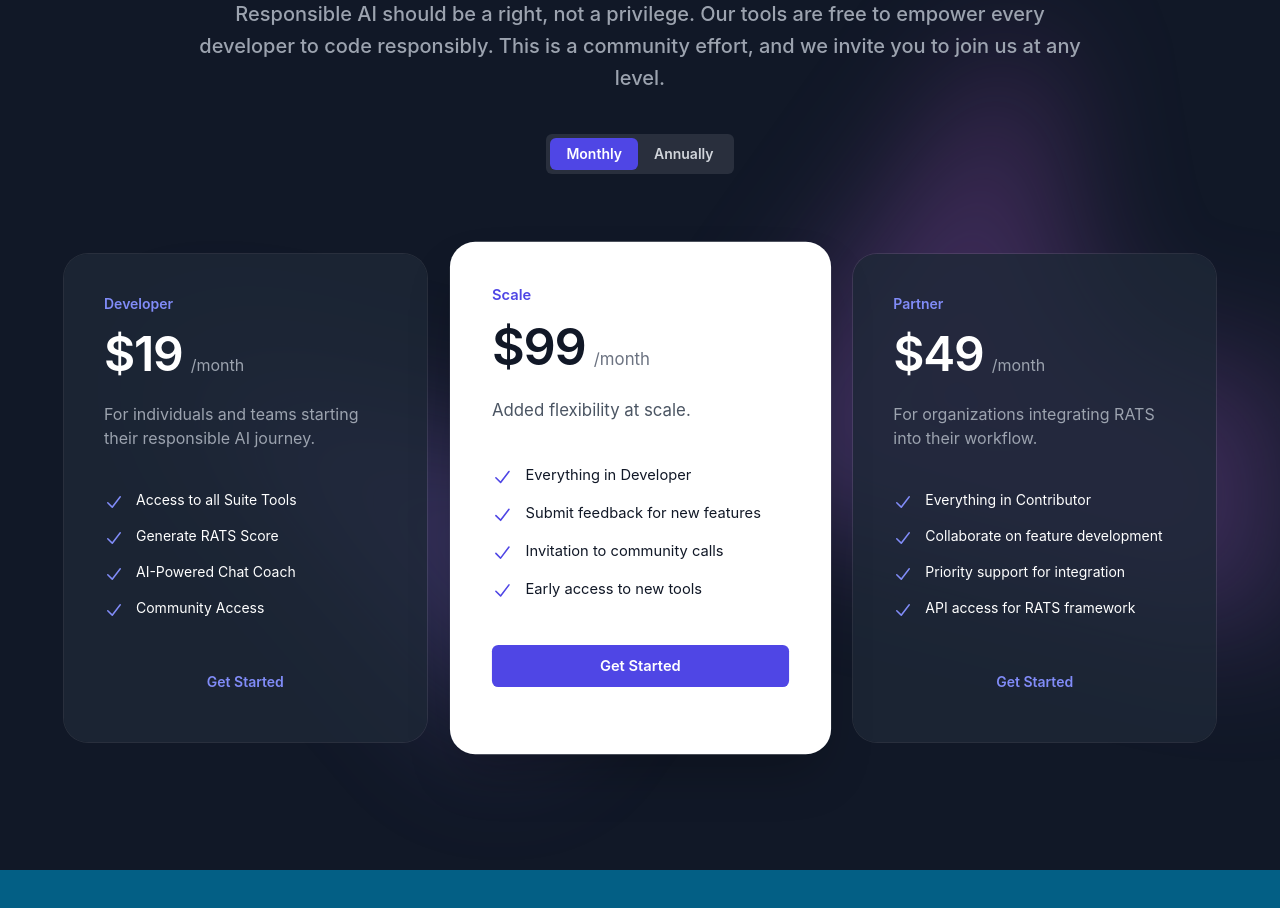
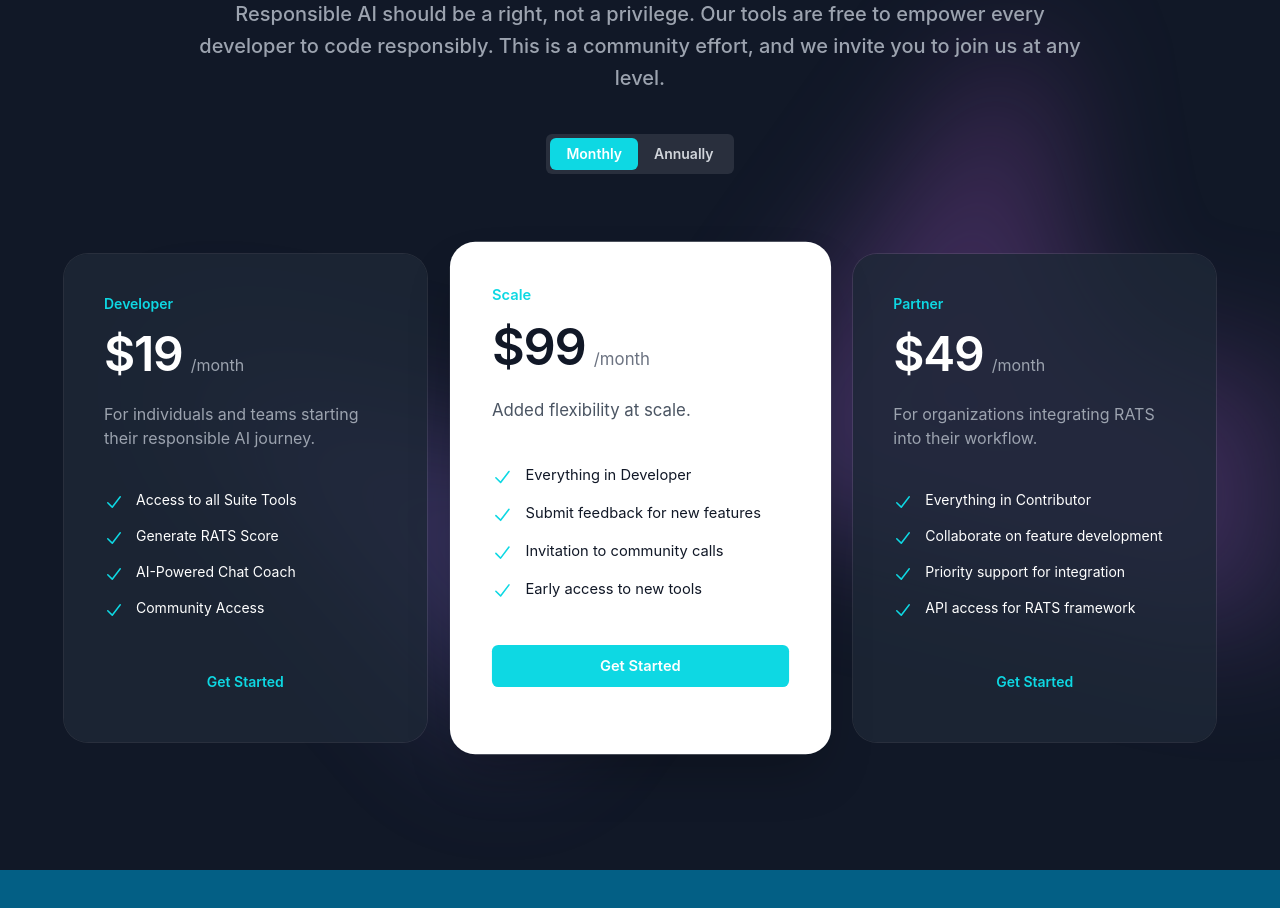
Before and after one commit to VirtualDharm/beresponsibleai, a React (Create React App) app: page / in a window 1280 px wide. Shown: the part 4340-5248 px from the top of the page. Built offline with nearby package versions, Linux system fonts and the light colour scheme; a web font is replaced by a local one.

Commit message:
pricing color changes

```diff
--- a/src/components/BeforeLogin/PricingSection.js
+++ b/src/components/BeforeLogin/PricingSection.js
@@ -82,7 +82,7 @@ export default function PricingSection() {
               className={classNames(
                 "px-4 py-1.5 rounded-md transition",
                 billing === "monthly"
-                  ? "bg-indigo-600"
+                  ? "bg-[#0ED8E3]"
                   : "hover:bg-white/20 text-gray-300"
               )}
             >
@@ -94,7 +94,7 @@ export default function PricingSection() {
               className={classNames(
                 "px-4 py-1.5 rounded-md transition",
                 billing === "annually"
-                  ? "bg-indigo-600"
+                  ? "bg-[#0ED8E3]"
                   : "hover:bg-white/20 text-gray-300"
               )}
             >
@@ -119,7 +119,7 @@ export default function PricingSection() {
             <h3
               id={tier.id}
               className={classNames(
-                tier.featured ? "text-indigo-600" : "text-indigo-400",
+                tier.featured ? "text-[#0ED8E3]" : "text-[#0ED8E3]",
                 "text-sm font-semibold"
               )}
             >
@@ -157,7 +157,7 @@ export default function PricingSection() {
                 <li key={feature} className="flex gap-x-3">
                   <CheckIcon
                     className={classNames(
-                      tier.featured ? "text-indigo-600" : "text-indigo-400",
+                      tier.featured ? "text-[#0ED8E3]" : "text-[#0ED8E3]",
                       "h-6 w-5 flex-none"
                     )}
                   />
@@ -170,8 +170,8 @@ export default function PricingSection() {
               href={tier.href}
               className={classNames(
                 tier.featured
-                  ? "bg-indigo-600 text-white hover:bg-indigo-500"
-                  : "text-indigo-400 inset-ring inset-ring-indigo-200 hover:bg-white/10",
+                  ? "bg-[#0ED8E3] text-white hover:bg-[#0DC7D1]"
+                  : "text-[#0ED8E3] inset-ring inset-ring-indigo-200 hover:bg-white/10",
                 "mt-8 block rounded-md px-3.5 py-2.5 text-center text-sm font-semibold focus-visible:outline focus-visible:outline-2 focus-visible:outline-offset-2 focus-visible:outline-indigo-600 sm:mt-10"
               )}
             >
--- a/src/components/auth/SignInForm.js
+++ b/src/components/auth/SignInForm.js
@@ -40,7 +40,7 @@ const SignInForm = ({ onSwitchToSignUp, onGoBack }) => {
   };
 
   return (
-    <div className="w-full max-w-md bg-[#1e293b]/80 rounded-2xl shadow-2xl p-8 border border-slate-700 backdrop-blur-sm">
+    <div className="w-full max-w-md bg-[#1e293b]/70 rounded-2xl shadow-2xl p-8 border border-slate-700 backdrop-blur-sm">
       <h2 className="text-3xl font-semibold text-center text-white mb-6 font-brockmann">
         Welcome Back 👋
       </h2>
@@ -86,7 +86,7 @@ const SignInForm = ({ onSwitchToSignUp, onGoBack }) => {
         <button
           type="submit"
           disabled={loadingSubmit}
-          className="mt-2 bg-indigo-600 hover:bg-indigo-700 text-white py-3 rounded-xl font-medium transition-all disabled:opacity-70 disabled:cursor-not-allowed"
+          className="mt-2 bg-[#0ED8E3] hover:bg-[#0DC7D1] text-white py-3 rounded-xl font-medium transition-all disabled:opacity-70 disabled:cursor-not-allowed"
         >
           {loadingSubmit ? 'Signing in...' : 'Sign In'}
         </button>
@@ -94,7 +94,7 @@ const SignInForm = ({ onSwitchToSignUp, onGoBack }) => {
       {message && <p className="mt-4 text-center text-sm text-red-400">{message}</p>}
       <p className="mt-6 text-center text-sm text-slate-400">
         Don’t have an account?{' '}
-        <button onClick={onSwitchToSignUp} className="font-medium text-indigo-400 hover:underline focus:outline-none">
+        <button onClick={onSwitchToSignUp} className="font-medium text-[#0ED8E3] hover:underline focus:outline-none">
           Sign Up
         </button>
       </p>
--- a/src/components/auth/SignUpForm.js
+++ b/src/components/auth/SignUpForm.js
@@ -36,7 +36,7 @@ const SignUpForm = ({ onSwitchToSignIn, onGoBack }) => {
   };
 
   return (
-    <div className="w-full max-w-md bg-[#1e293b]/80 rounded-2xl shadow-2xl p-8 border border-slate-700 backdrop-blur-sm">
+    <div className="w-full max-w-md bg-[#1e293b]/70 rounded-2xl shadow-2xl p-8 border border-slate-700 backdrop-blur-sm">
       <h2 className="text-3xl font-semibold text-center text-white mb-6 font-brockmann">
         Create Your Account ✨
       </h2>
```
